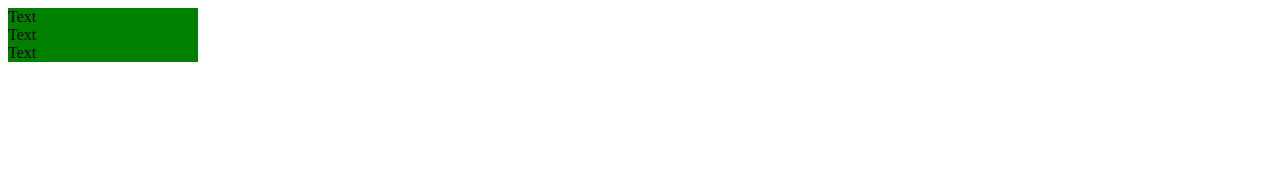
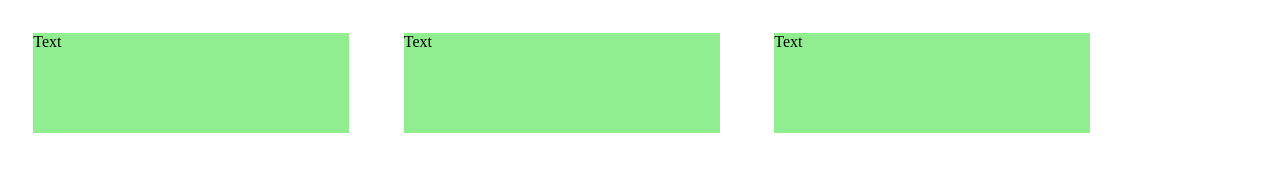
Before and after one commit to organicgrowth/group4, a plain HTML site: page index.html in a window 1280 px wide. Drawn offline with Linux system fonts and the light colour scheme.

Commit message:
Added some CSS

```diff
--- a/stylesheet.css
+++ b/stylesheet.css
@@ -7,8 +7,10 @@ body {
 }
 
 .certification_logos {
-  background-color:green;
-  height:10%;
-  width:15%;
+  background-color:lightgreen;
+  height:100px;
+  width:25%;
+  margin:2%;
+  display:inline-block;
 
 }
```
Also changed, not shown: index.html (+1 -1 lines).
